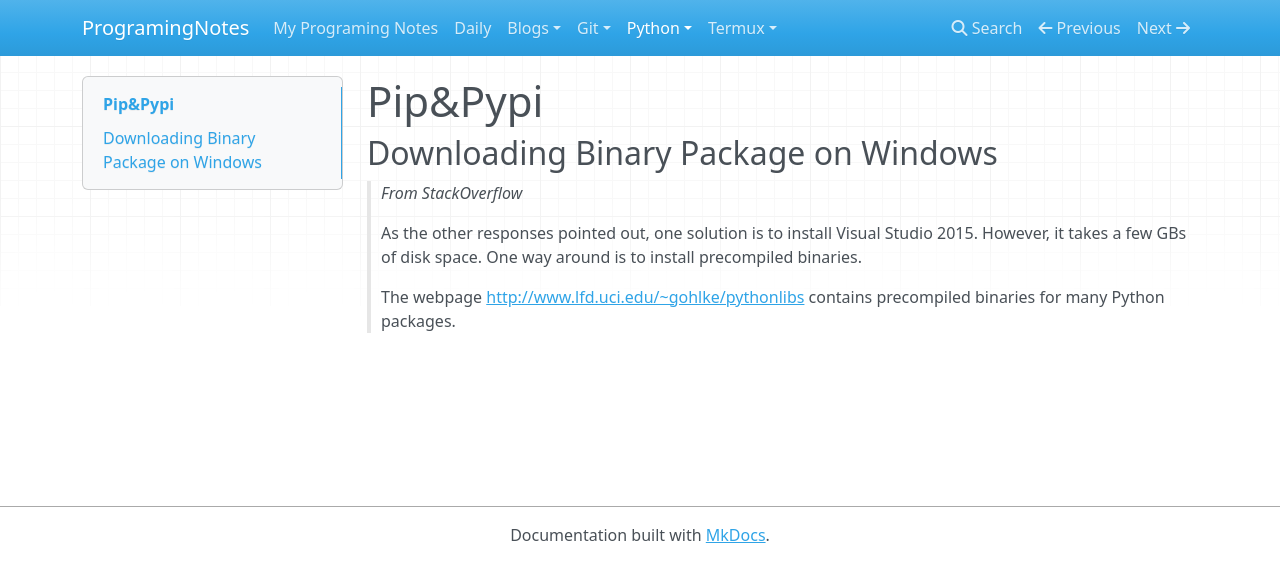
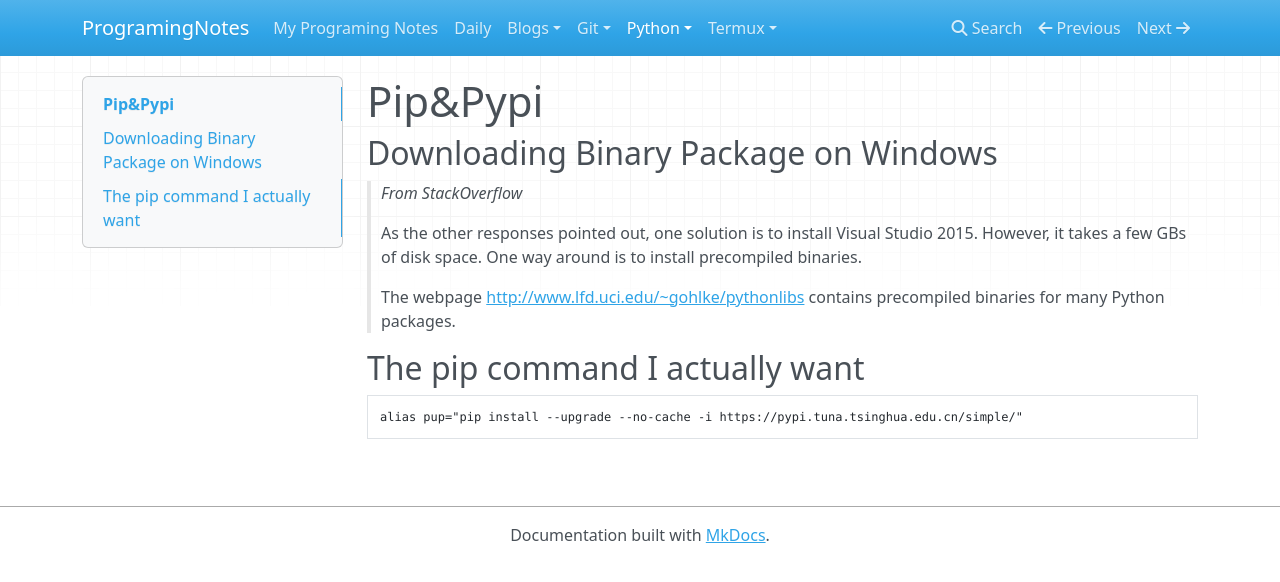
Before and after one commit to AllanChain/ProgramingNotes, an MkDocs documentation site: the page built from docs/python/pip.md, in a window 1280 px wide. Shown: the top 582 px of the page. Built offline with MkDocs 1.6.1, drawn with Linux system fonts in a browser that asks for light colours; nearby versions of some CDN libraries.

Commit message:
add the alias pup

````diff
--- a/docs/python/pip.md
+++ b/docs/python/pip.md
@@ -6,3 +6,8 @@
 > As the other responses pointed out, one solution is to install Visual Studio 2015. However, it takes a few GBs of disk space. One way around is to install precompiled binaries.
 >
 > The webpage <http://www.lfd.uci.edu/~gohlke/pythonlibs> contains precompiled binaries for many Python packages.
+
+## The pip command I actually want
+```shell
+alias pup="pip install --upgrade --no-cache -i https://pypi.tuna.tsinghua.edu.cn/simple/"
+```
````
